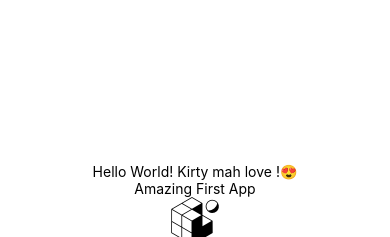
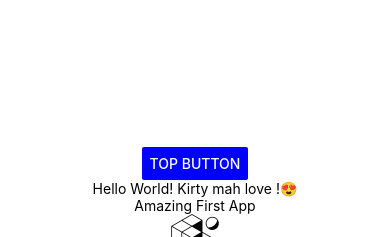
Before and after one commit to jp-nullpod/DoneWithIt, a React Native app: screen / in a window 390 px wide. Shown: the top 237 px of the page. Built offline with nearby package versions, Linux system fonts and the light colour scheme.

Commit message:
minor changes

```diff
--- a/App.js
+++ b/App.js
@@ -1,12 +1,25 @@
-import { StatusBar } from 'expo-status-bar';
 import React from 'react';
-import { StyleSheet, Text, Image, SafeAreaView, View, Alert, TouchableOpacity, TouchableHighlight, Button } from 'react-native';
+import {
+  StyleSheet, Text, Image,
+  SafeAreaView, View, Alert,
+  TouchableOpacity, TouchableHighlight, Button,
+  StatusBar, Platform } from 'react-native';
 
 export default function App() {
   const handlePress = () => console.log("element pressed")
+  const containerStyle = { backgroundColor: "white" }
 
   return (
-    <SafeAreaView style={styles.container}>
+    <SafeAreaView style={[styles.container, containerStyle]}>
+       <Button
+        color="blue"
+        title="Top Button"
+        onPress={()=> Alert.alert(
+          "My Title",
+          "My Message",
+          [{ text: "yes"}, {text: "no"}, {text: "dont know"}]
+          )
+        }/>
       <Text style={styles.textstuff}>
         Hello World! Kirty mah love !😍
       </Text>
@@ -41,7 +54,7 @@ export default function App() {
             }}
           />
       </TouchableHighlight>
-      <StatusBar style="auto" />
+
     </SafeAreaView>
   );
 }
@@ -49,9 +62,9 @@ export default function App() {
 const styles = StyleSheet.create({
   container: {
     flex: 1,
-    backgroundColor: 'white',
     alignItems: 'center',
     justifyContent: 'center',
+    paddingTop: Platform.OS === 'android'? StatusBar.currentHeight : 0
   },
   textstuff: {
     color: '#000'
```
